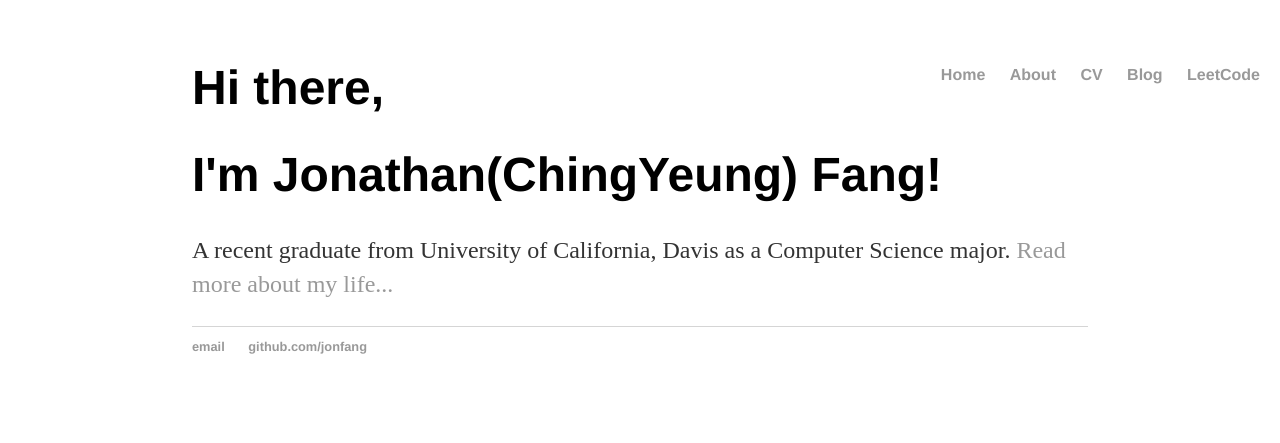
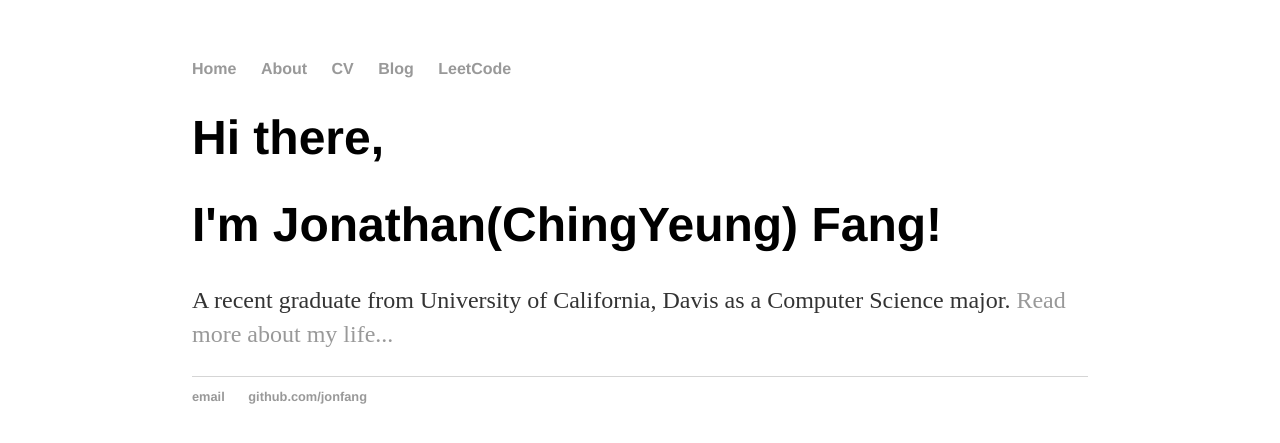
Before and after one commit to jonfang/jonfang.github.io, a Jekyll site: the page built from index.html, in a window 1280 px wide. Shown: the top 443 px of the page. Built offline with Jekyll 4.4.1, drawn with Linux system fonts in a browser that asks for light colours.

Commit message:
Update main.css

```diff
--- a/css/main.css
+++ b/css/main.css
@@ -4,9 +4,6 @@ body {
 }
 nav ul{
     font-family:'Helvetica', 'Arial', 'Sans-Serif';
-    position: absolute;
-    top: 50px;
-    right: 0px;
     padding: 0px;
     list-style: none;
     font-weight: bold;
```
